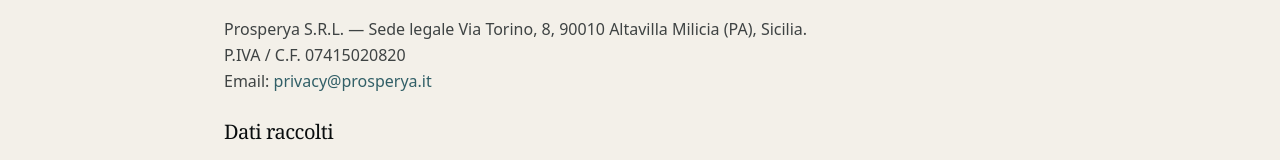
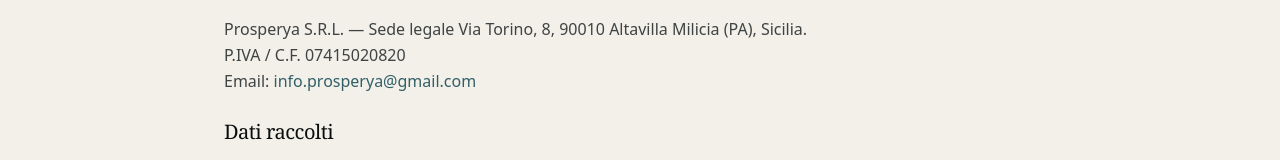
Before and after one commit to gaetanomeli95-lab/Prosperya-site, a Next.js app: page /privacy-policy in a window 1280 px wide. Shown: the part 232-392 px from the top of the page. Built offline with nearby package versions, Linux system fonts and the light colour scheme.

Commit message:
content: update legal contact email

```diff
--- a/src/data/company.ts
+++ b/src/data/company.ts
@@ -6,7 +6,7 @@ export const company = {
   regione: 'Sicilia',
   pivaCf: '07415020820',
   emailDirezione: 'direzione@prosperya.it',
-  emailPrivacy: 'privacy@prosperya.it',
+  emailPrivacy: 'info.prosperya@gmail.com',
   telefono: '+39 352 023 5382',
   areaOperativa: 'Capo Zafferano, Altavilla Milicia, a meno di 20 km da Palermo',
   sito: 'https://prosperya.it',
```
